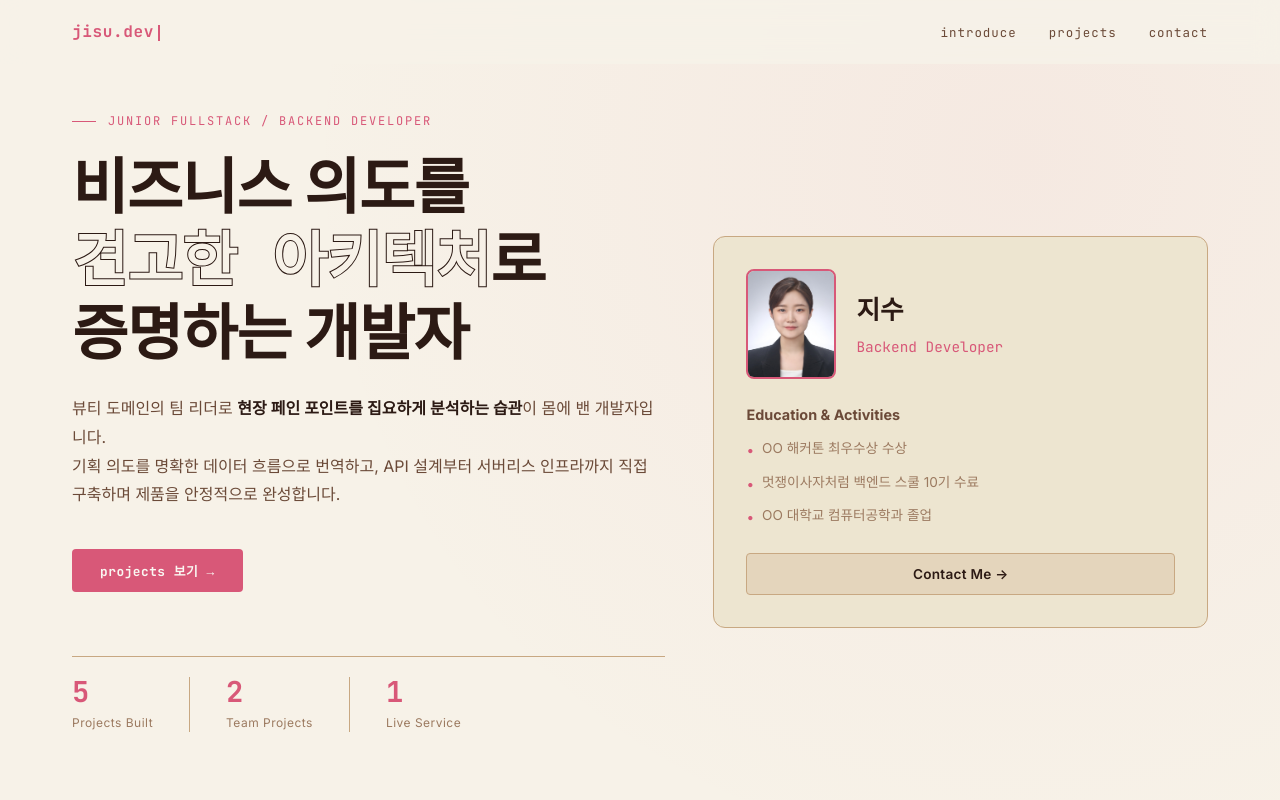
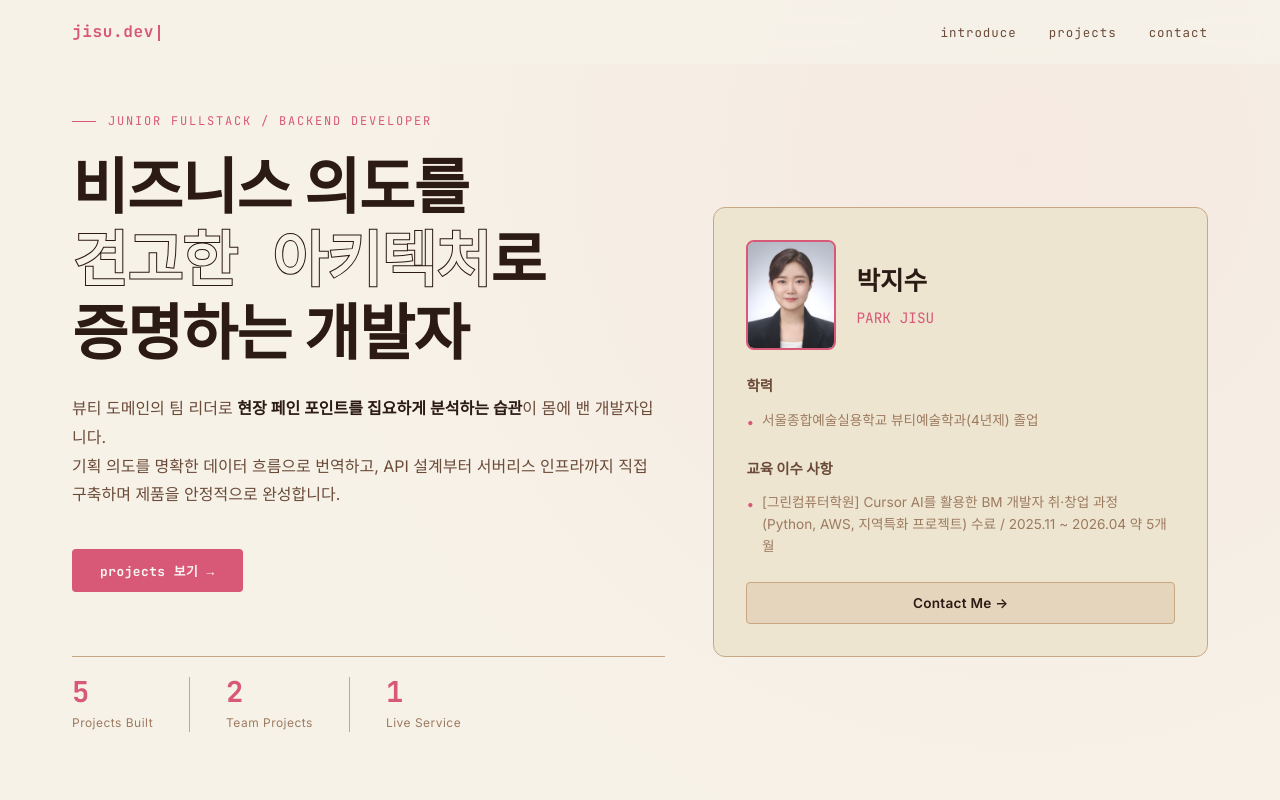
Before and after one commit to jisu-su/mymy, a React (Vite) app: page / in a window 1280 px wide. Shown: the top 800 px of the page. Built offline with nearby package versions, Linux system fonts and the light colour scheme.

Commit message:
프로필 내용 수정

```diff
--- a/src/components/HeroSection.jsx
+++ b/src/components/HeroSection.jsx
@@ -167,25 +167,27 @@ export default function HeroSection() {
               <img src="/profile.jpg" alt="Profile" style={{ width: '100%', height: '100%', objectFit: 'cover', background: 'var(--bg-detail)' }} />
             </div>
             <div>
-              <h3 style={{ fontSize: '1.6rem', fontWeight: '800', color: 'var(--text-primary)', marginBottom: '4px' }}>지수</h3>
-              <p style={{ fontFamily: 'var(--mono)', fontSize: '0.9rem', color: 'var(--accent)' }}>Backend Developer</p>
+              <h3 style={{ fontSize: '1.6rem', fontWeight: '800', color: 'var(--text-primary)', marginBottom: '4px' }}>박지수</h3>
+              <p style={{ fontFamily: 'var(--mono)', fontSize: '0.9rem', color: 'var(--accent)' }}>PARK JISU</p>
             </div>
           </div>
 
           <div>
-            <h4 style={{ fontSize: '0.9rem', fontWeight: '700', color: 'var(--text-secondary)', marginBottom: '12px' }}>Education & Activities</h4>
+            <h4 style={{ fontSize: '0.9rem', fontWeight: '700', color: 'var(--text-secondary)', marginBottom: '12px' }}>학력</h4>
             <ul style={{ fontSize: '0.85rem', color: 'var(--text-muted)', display: 'flex', flexDirection: 'column', gap: '10px' }}>
               <li style={{ display: 'flex', alignItems: 'flex-start', gap: '8px' }}>
                 <span style={{ color: 'var(--accent)', marginTop: '2px' }}>•</span>
-                <span>OO 해커톤 최우수상 수상</span>
+                <span>서울종합예술실용학교 뷰티예술학과(4년제) 졸업</span>
               </li>
+            </ul>
+          </div>
+
+          <div>
+            <h4 style={{ fontSize: '0.9rem', fontWeight: '700', color: 'var(--text-secondary)', marginBottom: '12px' }}>교육 이수 사항</h4>
+            <ul style={{ fontSize: '0.85rem', color: 'var(--text-muted)', display: 'flex', flexDirection: 'column', gap: '10px' }}>
               <li style={{ display: 'flex', alignItems: 'flex-start', gap: '8px' }}>
                 <span style={{ color: 'var(--accent)', marginTop: '2px' }}>•</span>
-                <span>멋쟁이사자처럼 백엔드 스쿨 10기 수료</span>
-              </li>
-              <li style={{ display: 'flex', alignItems: 'flex-start', gap: '8px' }}>
-                <span style={{ color: 'var(--accent)', marginTop: '2px' }}>•</span>
-                <span>OO 대학교 컴퓨터공학과 졸업</span>
+                <span>[그린컴퓨터학원] Cursor AI를 활용한 BM 개발자 취·창업 과정 (Python, AWS, 지역특화 프로젝트) 수료 / 2025.11 ~ 2026.04 약 5개월</span>
               </li>
             </ul>
           </div>
```
